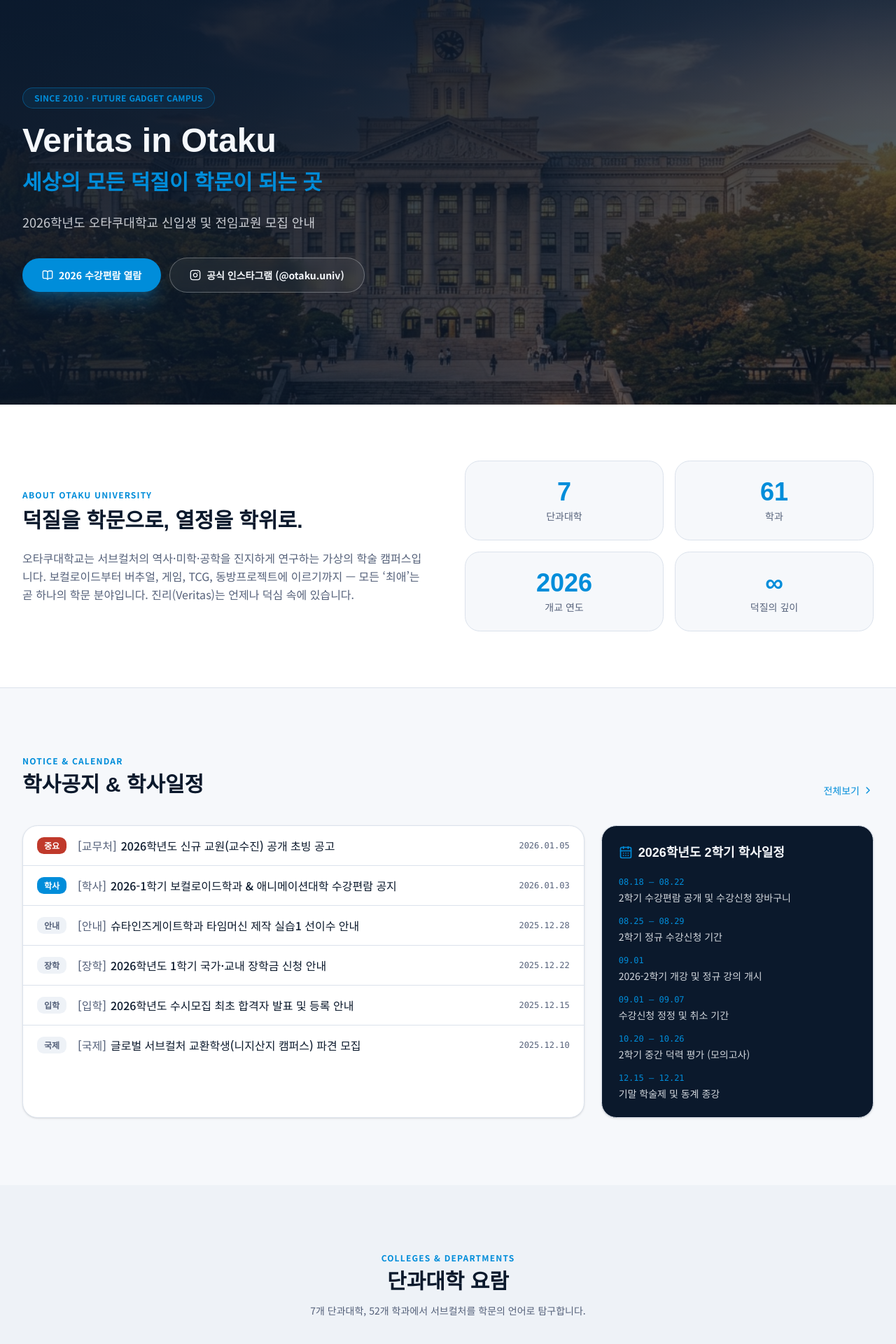
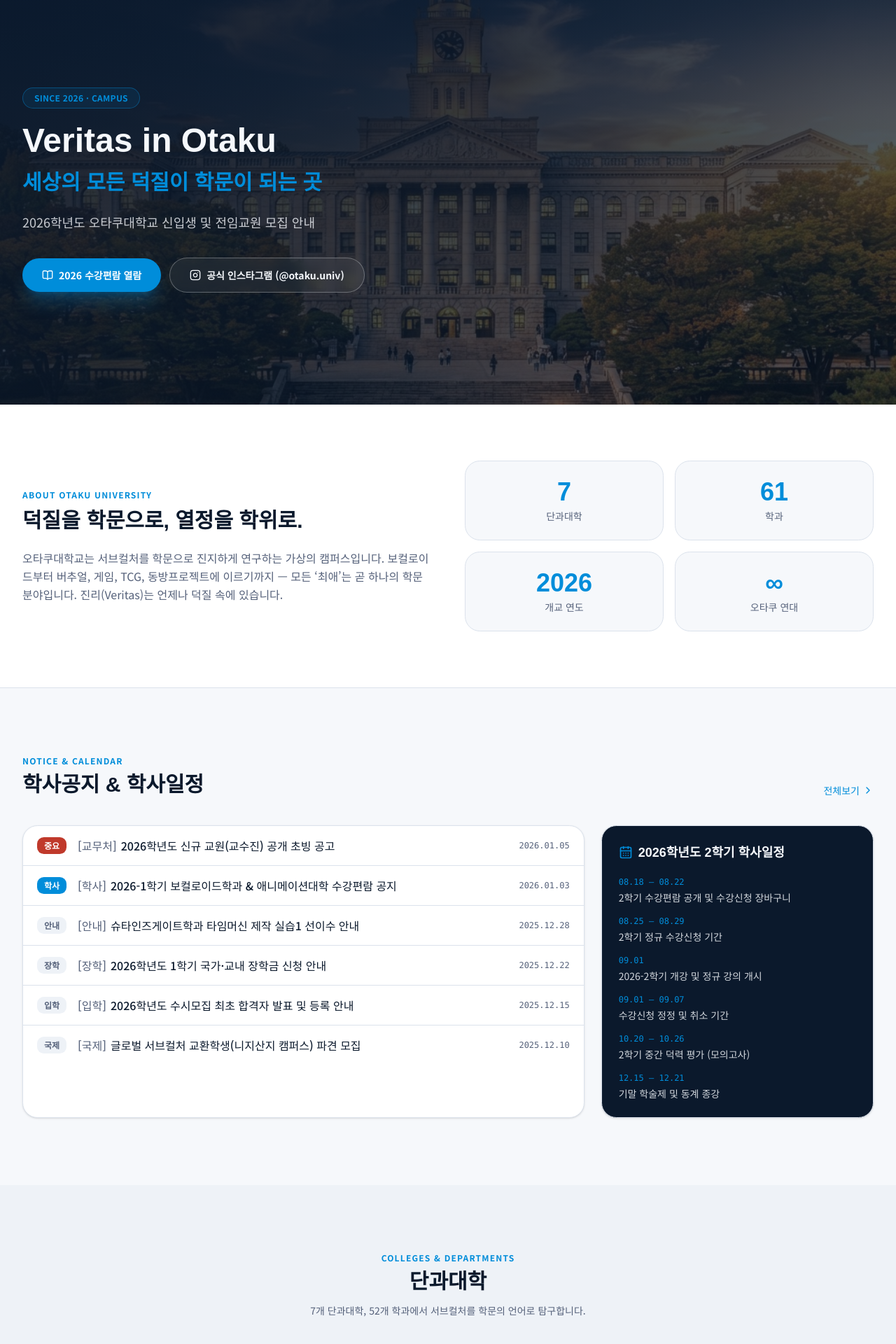
Before and after one commit to kne1015/otaku.univ, a Next.js app: page / in a window 1280 px wide. Shown: the part 100-2020 px from the top of the page at 70% size. Built offline with nearby package versions, Linux system fonts and the light colour scheme.

Commit message:
feat: 자잘한 오류 수정

```diff
--- a/components/about-intro.tsx
+++ b/components/about-intro.tsx
@@ -2,7 +2,7 @@ const stats = [
   { value: "7", label: "단과대학" },
   { value: "61", label: "학과" },
   { value: "2026", label: "개교 연도" },
-  { value: "∞", label: "덕질의 깊이" },
+  { value: "∞", label: "오타쿠 연대" },
 ]
 
 export function AboutIntro() {
@@ -18,10 +18,10 @@ export function AboutIntro() {
               덕질을 학문으로, 열정을 학위로.
             </h2>
             <p className="mt-5 text-pretty leading-relaxed text-muted-foreground">
-              오타쿠대학교는 서브컬처의 역사·미학·공학을 진지하게 연구하는 가상의
-              학술 캠퍼스입니다. 보컬로이드부터 버추얼, 게임, TCG, 동방프로젝트에
+              오타쿠대학교는 서브컬처를 학문으로 진지하게 연구하는 가상의
+               캠퍼스입니다. 보컬로이드부터 버추얼, 게임, TCG, 동방프로젝트에
               이르기까지 &mdash; 모든 &lsquo;최애&rsquo;는 곧 하나의 학문
-              분야입니다. 진리(Veritas)는 언제나 덕심 속에 있습니다.
+              분야입니다. 진리(Veritas)는 언제나 덕질 속에 있습니다.
             </p>
           </div>
 
--- a/components/colleges-grid.tsx
+++ b/components/colleges-grid.tsx
@@ -76,7 +76,7 @@ export function CollegesGrid() {
             COLLEGES &amp; DEPARTMENTS
           </p>
           <h2 className="mt-2 font-serif text-2xl font-bold text-foreground sm:text-3xl">
-            단과대학 요람
+            단과대학
           </h2>
           <p className="mx-auto mt-3 max-w-xl text-pretty text-sm leading-relaxed text-muted-foreground">
             {colleges.length}개 단과대학, {totalMajors}개 학과에서 서브컬처를
--- a/components/hero.tsx
+++ b/components/hero.tsx
@@ -31,7 +31,7 @@ export function Hero() {
 
       <div className="relative mx-auto flex max-w-7xl flex-col justify-center px-4 py-24 sm:px-6 sm:py-32 lg:px-8 lg:py-40">
         <p className="mb-4 inline-flex w-fit items-center gap-2 rounded-full border border-teal/40 bg-teal/10 px-4 py-1.5 text-xs font-semibold tracking-wide text-teal">
-          SINCE 2010 · FUTURE GADGET CAMPUS
+          SINCE 2026 ·   CAMPUS
         </p>
         <h1 className="max-w-3xl text-balance font-serif text-3xl font-black leading-tight text-navy-foreground sm:text-4xl lg:text-5xl">
           Veritas in Otaku
```
